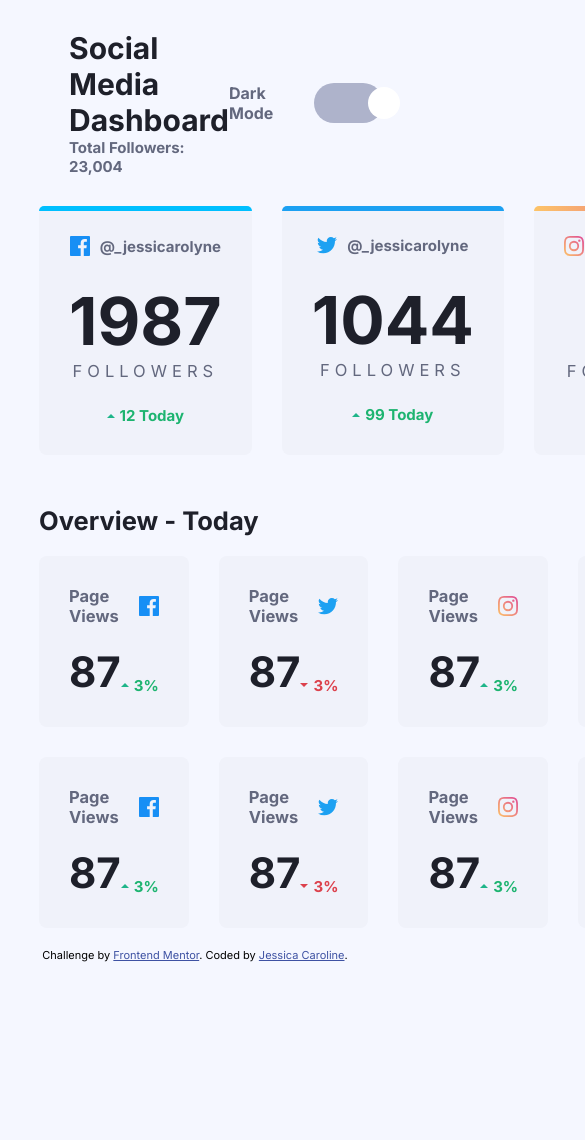
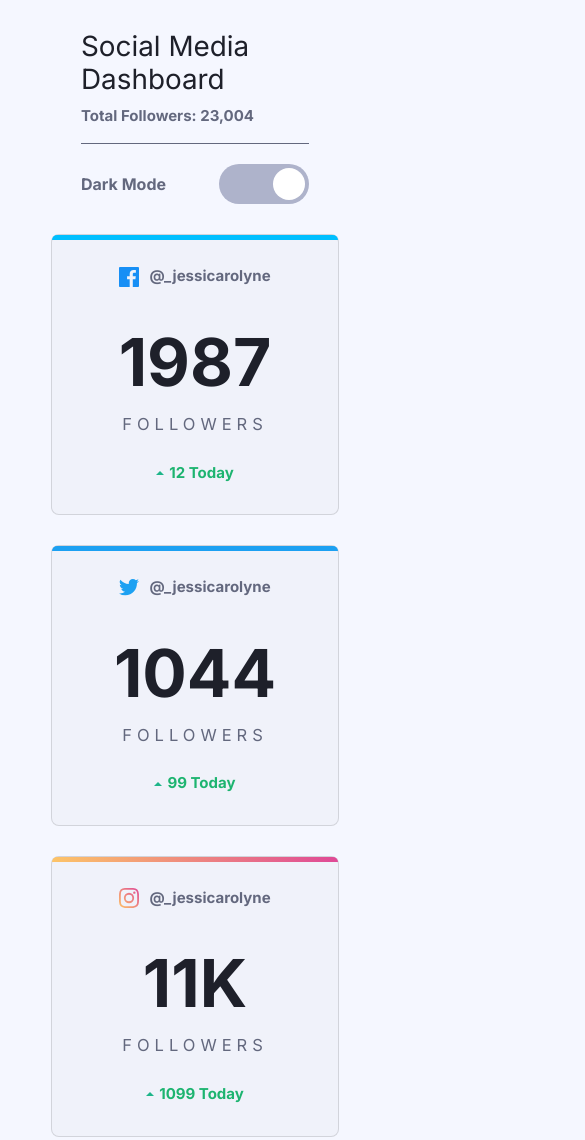
Before and after one commit to jessicarolyne/social-media-dashboard-with-theme-switcher-master, a plain HTML site: page index.html in a window 390 px wide. Shown: the top 1140 px of the page, 585 px wide, since content can reach past the window. Before the commit the page ends 962 px from the top, so only its background shows below. Drawn offline with nearby package versions, Linux system fonts and the light colour scheme.

Commit message:
Deixando a página responsiva

```diff
--- a/css/style.css
+++ b/css/style.css
@@ -42,7 +42,7 @@ header .botao input[type=checkbox]::before{
 header .botao input[type=checkbox]:checked::before{
     transform: translateY(0) scale(0.8);
 }
-main .seguidores,
+main .seguidores div,
 main .grid-visao-geral{
     display: grid;
     grid-template-columns: 1fr 1fr 1fr 1fr;
@@ -153,3 +153,47 @@ main .visao-geral h2{
     font-weight: 700;
     color: var(--colordark);
 }
+.attribution {
+    font-size: 11px;
+    text-align: center;
+    color: var(--colordarklight);
+}
+.attribution a {
+    color: hsl(228, 45%, 44%);
+    text-decoration: none;
+}
+/*Media Queries*/
+@media screen and (max-width:1170px){
+    header{
+        display: block;
+    }
+    header .botao{
+        padding-top: 20px;
+        border-top: 1px solid;
+        border-color: var(--colordarklight);
+        justify-content: space-between;
+        align-items: center;
+    }
+    main .seguidores div,
+    main .grid-visao-geral{
+        grid-template-columns: 1fr 1fr;
+        grid-gap: 30px;
+    }
+}
+@media screen and (max-width:768px){
+    header{
+        display: block;
+    }
+    header .botao{
+        padding-top: 20px;
+        border-top: 1px solid;
+        border-color: var(--colordarklight);
+        justify-content: space-between;
+        align-items: center;
+    }
+    main .seguidores div,
+    main .grid-visao-geral{
+        grid-template-columns: 1fr;
+        grid-gap: 30px;
+    }
+}
--- a/index.html
+++ b/index.html
@@ -1,22 +1,18 @@
 <!DOCTYPE html>
-<html lang="en">
+<html lang="pt-br">
 <head>
   <meta charset="UTF-8">
   <meta name="viewport" content="width=device-width, initial-scale=1.0"> <!-- displays site properly based on user's device -->
 
+  <link href="https://cdn.jsdelivr.net/npm/bootstrap@5.0.0-beta2/dist/css/bootstrap.min.css" rel="stylesheet" integrity="sha384-BmbxuPwQa2lc/FVzBcNJ7UAyJxM6wuqIj61tLrc4wSX0szH/Ev+nYRRuWlolflfl" crossorigin="anonymous">
   <link rel="icon" type="image/png" sizes="32x32" href="./images/favicon-32x32.png">
   <link rel="stylesheet" href="css/main.css">
   <link rel="stylesheet" href="css/style.css">
   <link rel="preconnect" href="https://fonts.gstatic.com">
   <link href="https://fonts.googleapis.com/css2?family=Inter:wght@400;700&display=swap" rel="stylesheet">
 
-  <title>Frontend Mentor | Social Midia Dashboard</title>
+  <title>Frontend Mentor | Social Media Dashboard</title>
 
-  <!-- Feel free to remove these styles or customise in your own stylesheet 👍 -->
-  <style>
-    .attribution { font-size: 11px; text-align: center; }
-    .attribution a { color: hsl(228, 45%, 44%); }
-  </style>
 </head>
 <body>
   <div class="container">
@@ -33,6 +29,7 @@
 
     <main>
       <section class="seguidores">
+        <div>
           <article class="card facebook">
             <span class="usuario">
               <img src="/images/icon-facebook.svg">
@@ -89,6 +86,7 @@
               144 Today
             </span>
           </article>
+        </div>
       </section>
       <section class="visao-geral">
         <h2>Overview - Today</h2>
```
Lines whose indentation alone changed are shown as unchanged.
